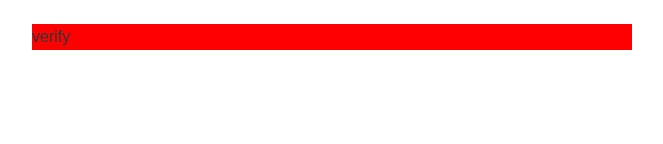
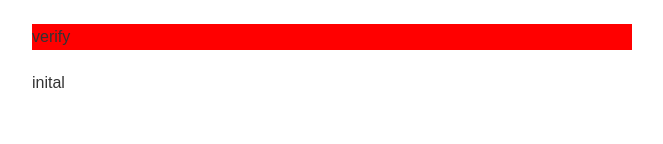
Before and after one commit to Nakul10Soral/truecallerSDK, a Next.js app: page / in a window 1280 px wide. Shown: the part 156-300 px from the top of the page, without its empty margins (308-971 px from the left). Built offline with nearby package versions, Linux system fonts and the light colour scheme.

Commit message:
inital state change

```diff
--- a/src/components/TruecallerVerification.js
+++ b/src/components/TruecallerVerification.js
@@ -4,7 +4,7 @@
 import { useState, useEffect } from 'react';
 
 export default function TruecallerVerification() {
-    const [verificationStatus, setVerificationStatus] = useState('');
+    const [verificationStatus, setVerificationStatus] = useState('inital');
 
     useEffect(() => {
         if (typeof window !== 'undefined' && window.truecaller) {
```
